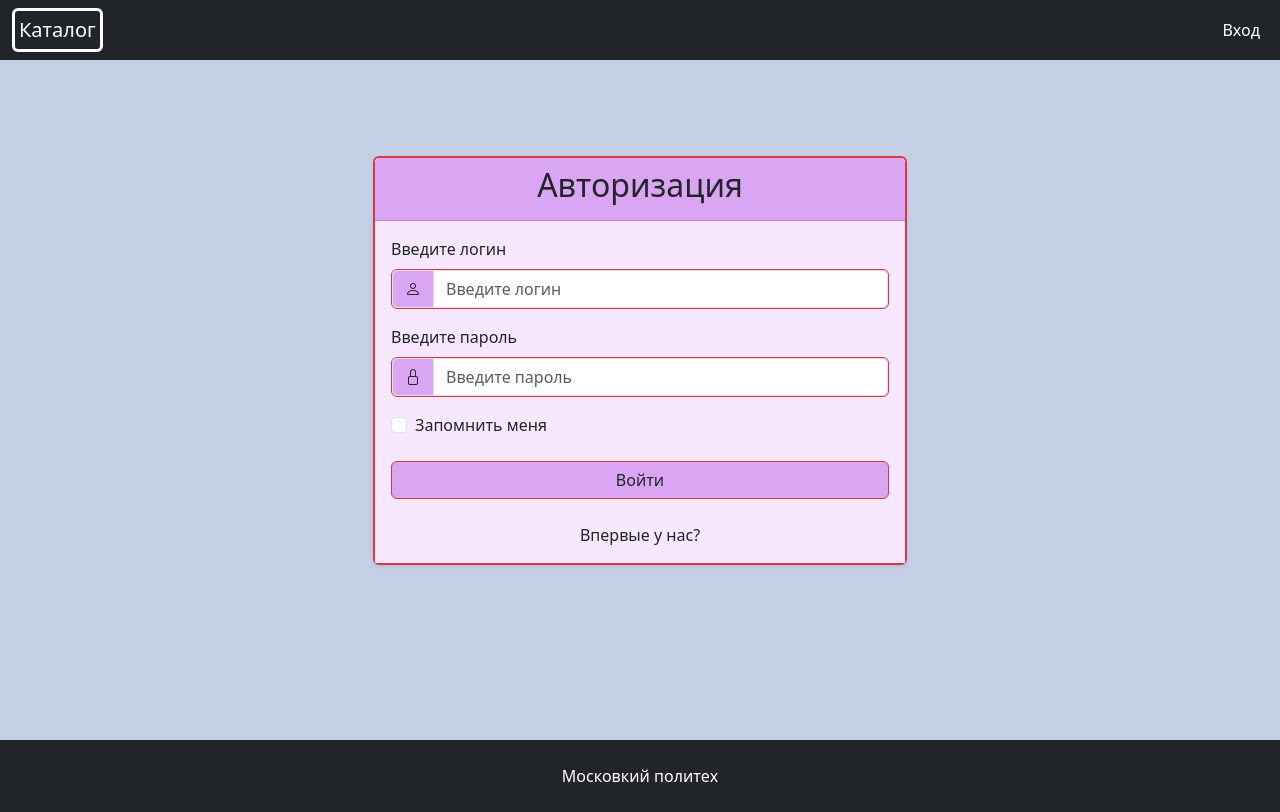
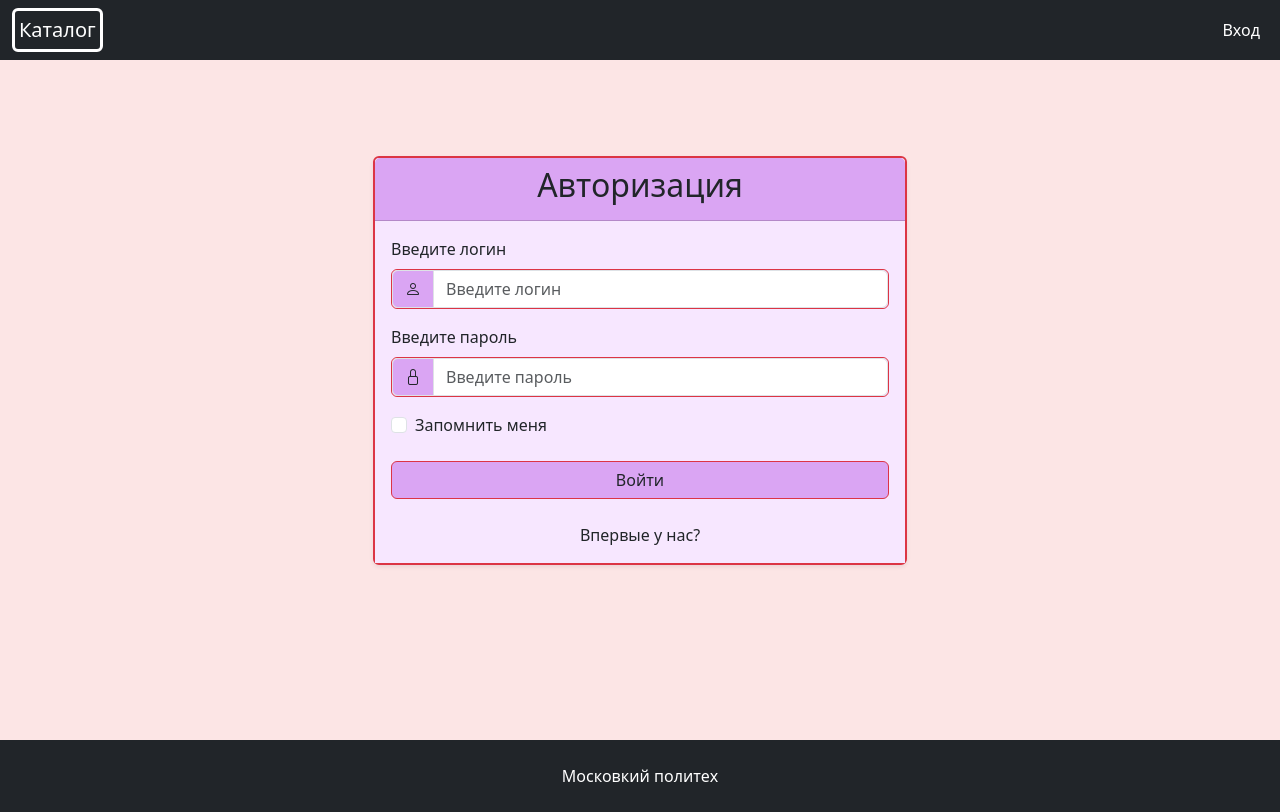
Before and after one commit to TasyaMaslova/devops, a Flask app: page /auth/login in a window 1280 px wide. Run offline with Flask 3, Linux system fonts and the light colour scheme.

Commit message:
feature/background2

```diff
--- a/webapp/app/static/styles.css
+++ b/webapp/app/static/styles.css
@@ -1,6 +1,6 @@
 body {
-    /*background-color: rgb(252, 229, 229);*/
-    background-color: rgb(197, 208, 230);
+    background-color: rgb(252, 229, 229);
+    /*background-color: rgb(197, 208, 230);*/
 }
 main {
     min-height: 85vh;
```
